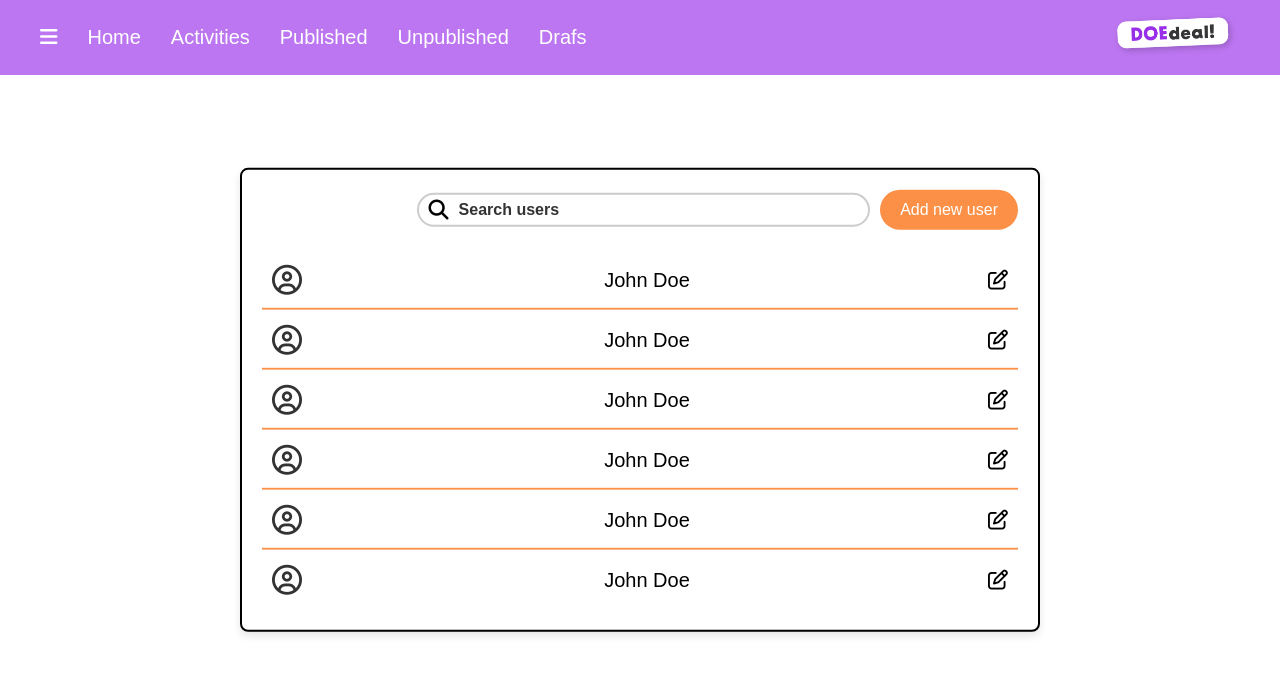
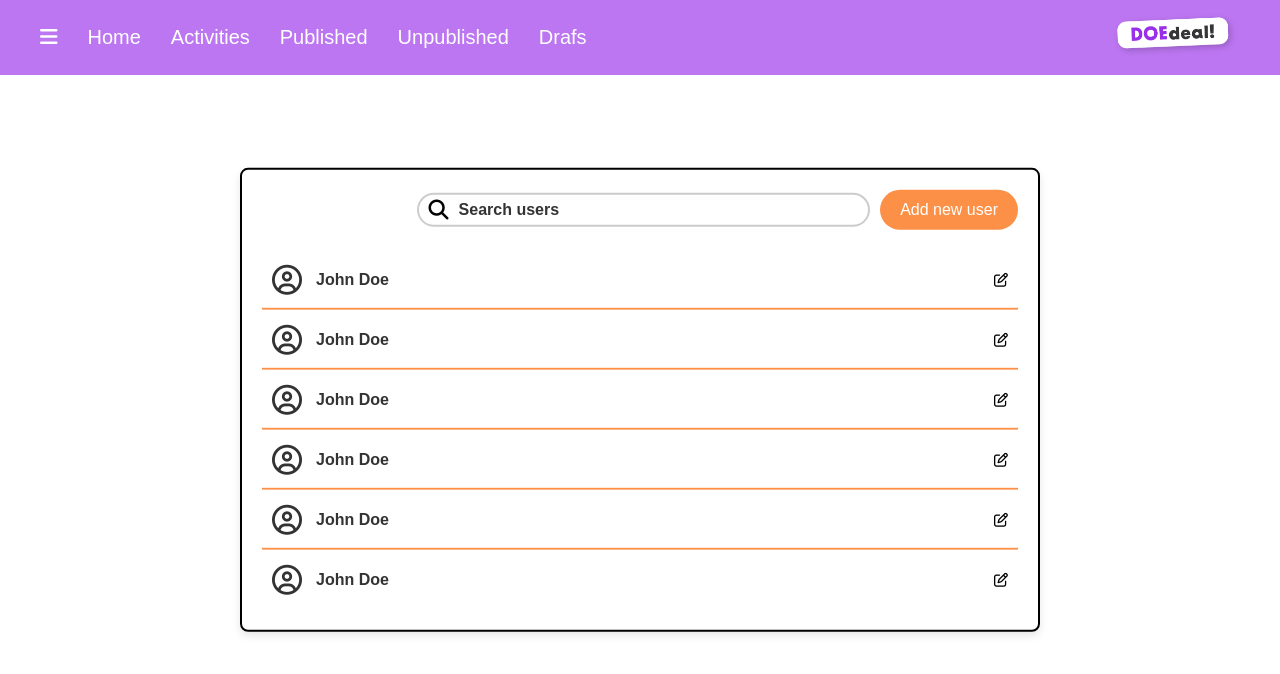
Before and after one commit to DDammers-MA/Business-portal, a Next.js app: page /search in a window 1280 px wide. Shown: the top 674 px of the page. Built offline with nearby package versions, Linux system fonts and the light colour scheme.

Commit message:
De posities volgens het design gepositioneerd/teksten dikgedrukt die zo horen

```diff
--- a/src/app/search/search.module.scss
+++ b/src/app/search/search.module.scss
@@ -78,9 +78,9 @@
     padding: 10px;
     position: relative;
     height: 6rem;
-  }
+}
 
-  .userRow:not(:last-child)::after {
+.userRow:not(:last-child)::after {
     content: "";
     position: absolute;
     bottom: 0;
@@ -88,10 +88,28 @@
     width: 100%;
     height: 2px;
     background-color: #fc9047;
-  }
+}
 
-  .userIcon {
+.userIcon {
     font-size: 30px;
     margin-right: 4px;
     color: #333;
-  }
+}
+
+.userName {
+    flex-grow: 1;
+    font-size: 16px;
+    color: #333;
+    font-weight: bold;
+    margin-left: 10px;
+}
+
+.editIcon {
+    font-size: 14px;
+    color: #000;
+    cursor: pointer;
+}
+
+.editIcon:hover {
+    color: #333;
+}
```
